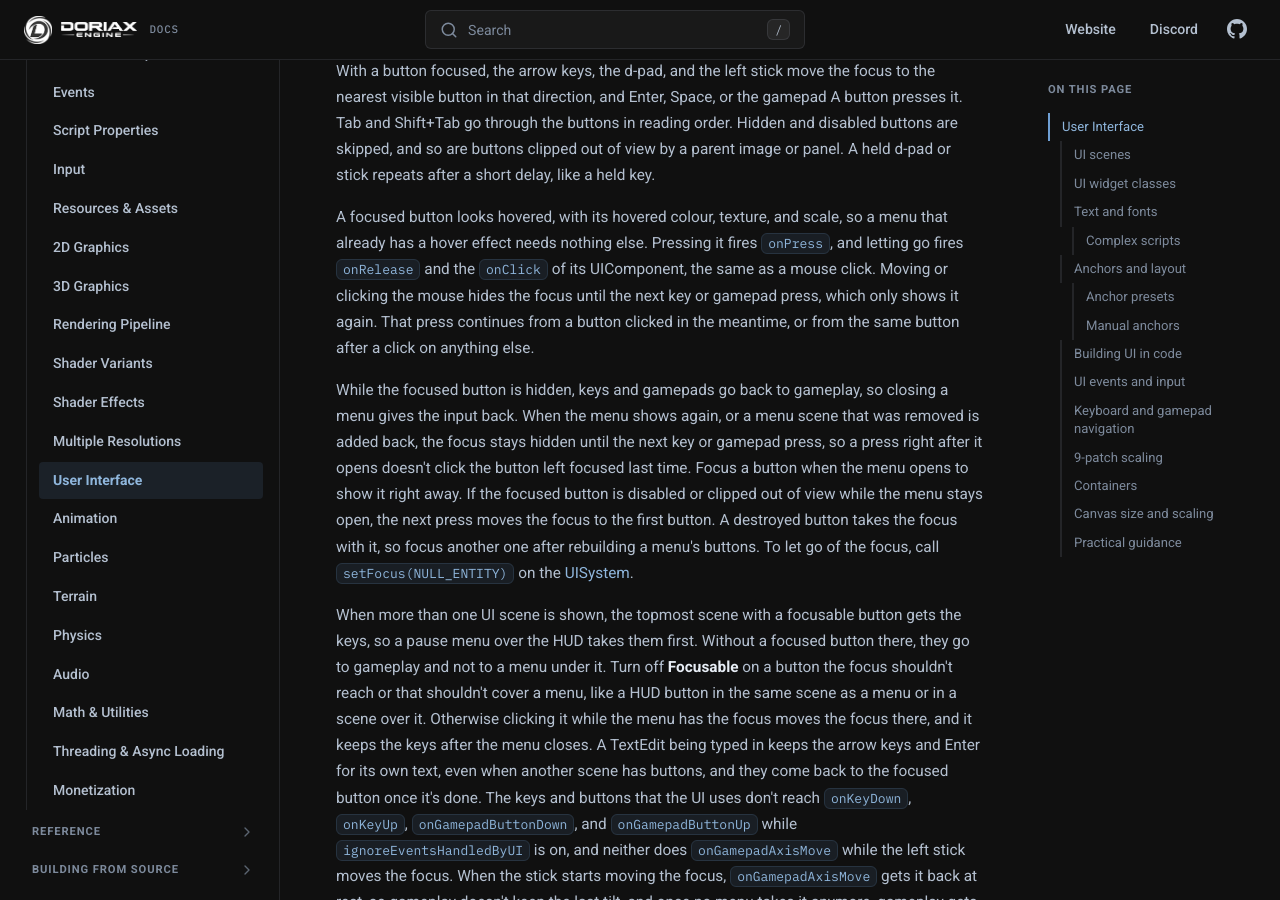
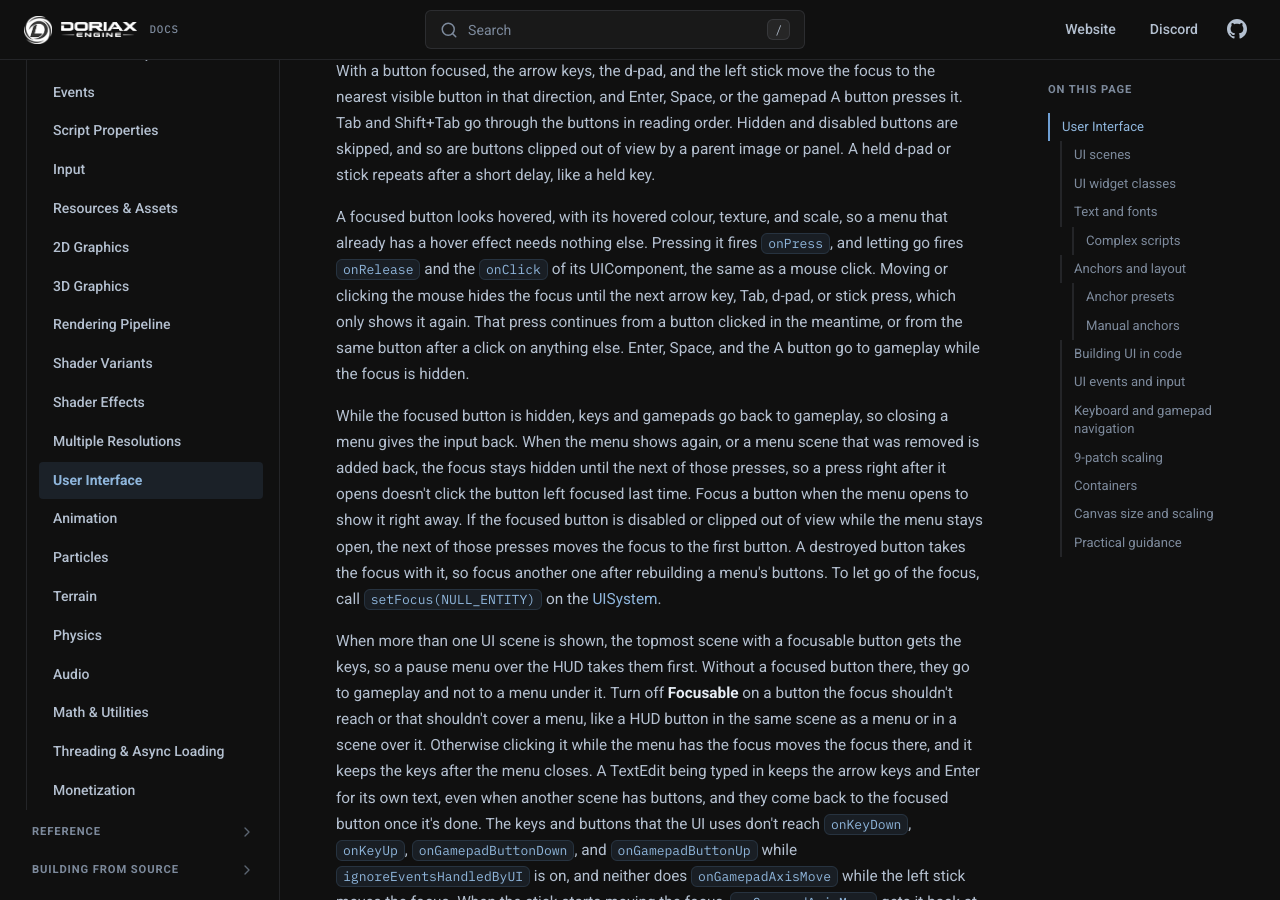
Before and after one commit to doriaxengine/doriax-docs, an MkDocs documentation site: the page built from docs/manual/user-interface.md, in a window 1280 px wide and 900 px high, scrolled down 6051 px. Built offline with MkDocs 1.6.1, drawn with Linux system fonts in a browser that asks for light colours; comment, search, counter and statistics services are not loaded.

Commit message:
Said which presses show a hidden focus

```diff
--- a/docs/manual/user-interface.md
+++ b/docs/manual/user-interface.md
@@ -267,16 +267,17 @@ stick repeats after a short delay, like a held key.
 A focused button looks hovered, with its hovered colour, texture, and scale, so a menu that
 already has a hover effect needs nothing else. Pressing it fires `onPress`, and letting go
 fires `onRelease` and the `onClick` of its UIComponent, the same as a mouse click. Moving or
-clicking the mouse hides the focus until the next key or gamepad press, which only shows it
-again. That press continues from a button clicked in the meantime, or from the same button after a
-click on anything else.
+clicking the mouse hides the focus until the next arrow key, Tab, d-pad, or stick press, which
+only shows it again. That press continues from a button clicked in the meantime, or from the
+same button after a click on anything else. Enter, Space, and the A button go to gameplay
+while the focus is hidden.
 
 While the focused button is hidden, keys and gamepads go back to gameplay, so closing a menu
 gives the input back. When the menu shows again, or a menu scene that was removed is added
-back, the focus stays hidden until the next key or gamepad press, so a press right after it
+back, the focus stays hidden until the next of those presses, so a press right after it
 opens doesn't click the button left focused last time. Focus a button when the menu opens to
 show it right away. If the focused button is disabled or clipped out of view while the menu
-stays open, the next press moves the focus to the first button. A destroyed button takes the
+stays open, the next of those presses moves the focus to the first button. A destroyed button takes the
 focus with it, so focus another one after rebuilding a menu's buttons. To let go of the focus,
 call `setFocus(NULL_ENTITY)` on the [UISystem](../reference/classes/uisystem.md).
 
```
